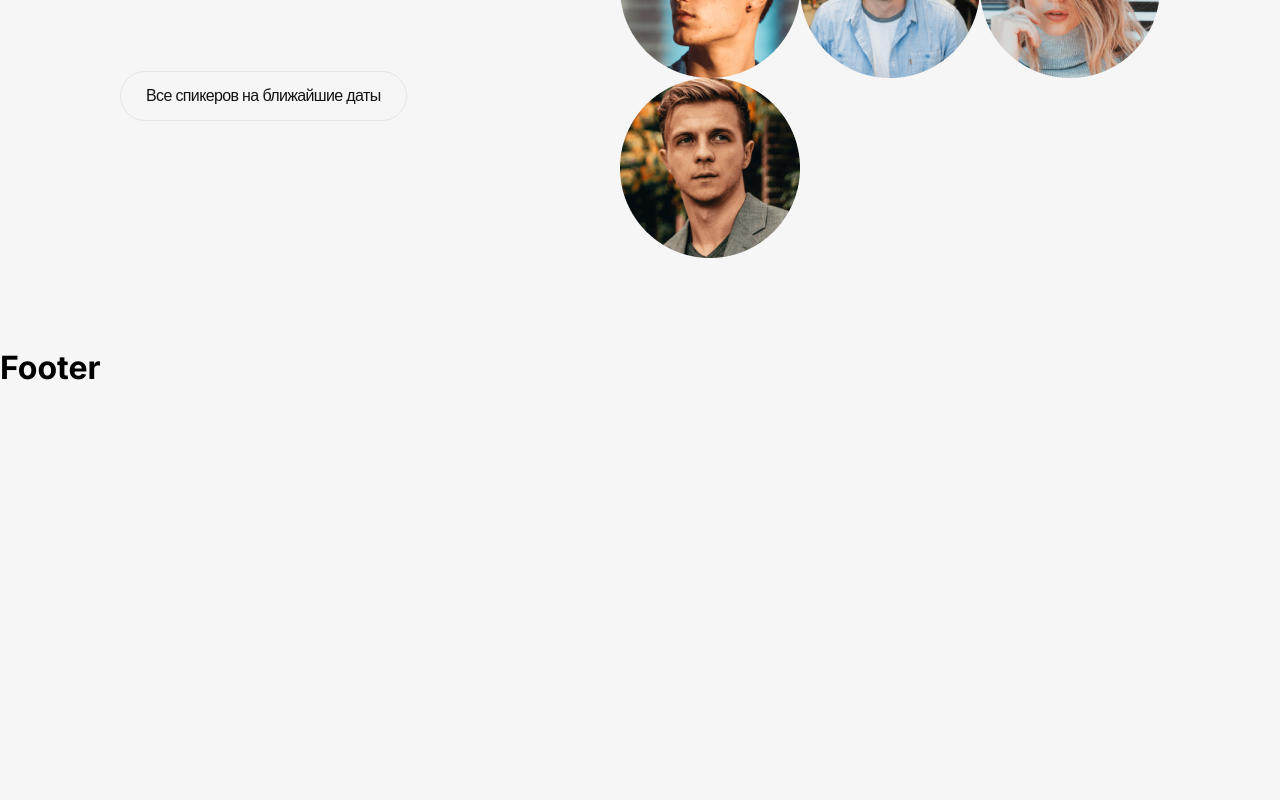
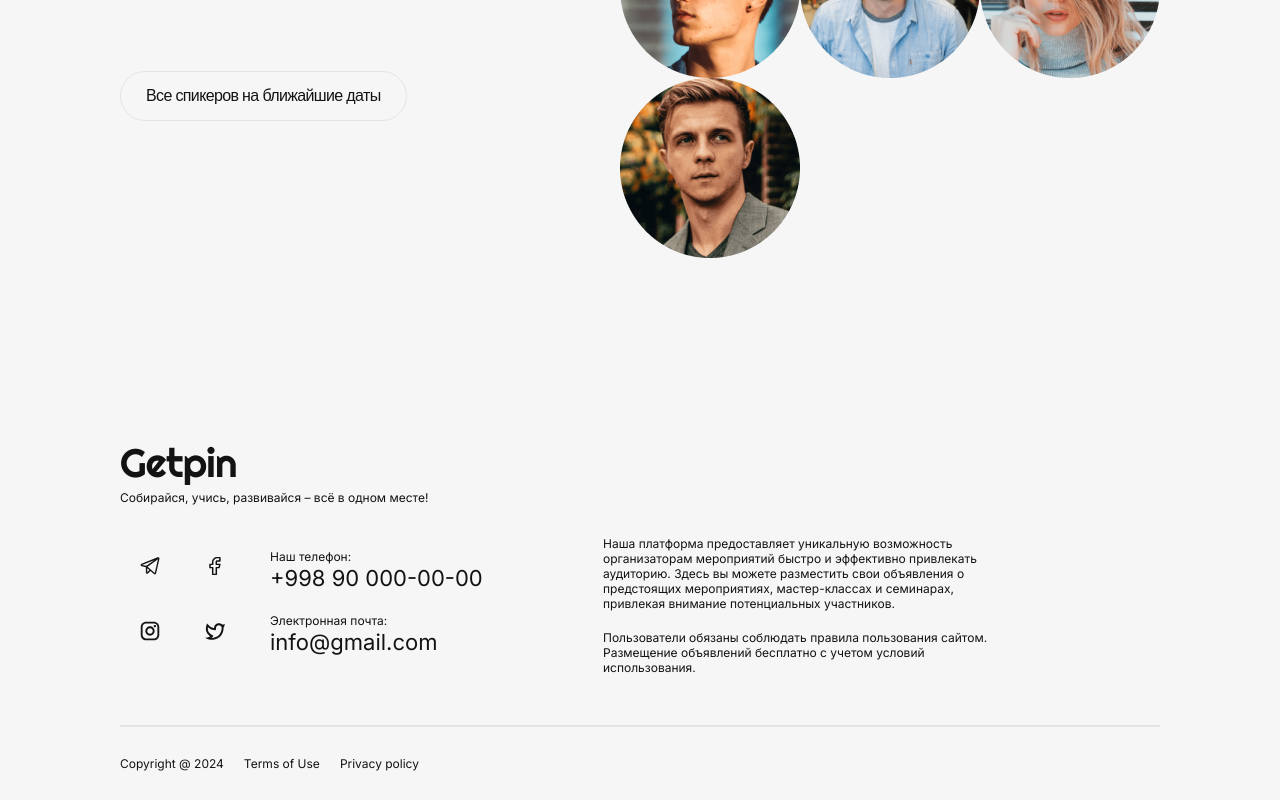
Before and after one commit to Sakiynat10/GetPin, a Next.js app: page / in a window 1280 px wide. Shown: the part 3724-4524 px from the top of the page. Before the commit the page ends 4111 px from the top, so only its background shows below. Built offline with nearby package versions, Linux system fonts and the light colour scheme.

Commit message:
adding footer

```diff
--- a/src/components/footer/index.jsx
+++ b/src/components/footer/index.jsx
@@ -1,7 +1,53 @@
+import "./style.scss"
+
 const Footer = () => {
-    return(
-        <h1>Footer</h1>
-    )
-}
+  return (
+    <footer>
+      <div className="container-1040">
+        <div className="footer-logo">
+          <a href="/">Getpin</a>
+          <span>Собирайся, учись, развивайся – всё в одном месте!</span>
+        </div>
+        <div className="footer-content">
+          <div className="content-left">
+            <div className="footer-medias">
+              <a href="/">
+                <img src="/telegram.svg" alt="telegram" />
+              </a>
+              <a href="/">
+                <img src="/facebook.svg" alt="facebook" />
+              </a>
+              <a href="/">
+                <img src="/instagram.svg" alt="instagram" />
+              </a>
+              <a href="/">
+                <img src="/twitter.svg" alt="twitter" />
+              </a>
+            </div>
+            <div className="footer-contact">
+              <div className="contact-number">
+                <span>Наш телефон:</span>
+                <p>+998 90 000-00-00</p>
+              </div>
+              <div className="contact-email">
+                <span>Электронная почта:</span>
+                <p>info@gmail.com</p>
+              </div>
+            </div>
+          </div>
+          <div className="content-right">
+            <p className="right-title">Наша платформа предоставляет уникальную возможность организаторам мероприятий быстро и эффективно привлекать аудиторию. Здесь вы можете разместить свои объявления о предстоящих мероприятиях, мастер-классах и семинарах, привлекая внимание потенциальных участников.</p>
+            <p className="right-subtitle">Пользователи обязаны соблюдать правила пользования сайтом. Размещение объявлений бесплатно с учетом условий использования.</p>
+          </div>
+        </div>
+        <div className="footer-bottom">
+            <p>Copyright @ 2024</p>
+            <span>Terms of Use</span>
+            <span>Privacy policy</span>
+        </div>
+      </div>
+    </footer>
+  );
+};
 
 export default Footer;
--- a/src/components/footer/style.scss
+++ b/src/components/footer/style.scss
@@ -0,0 +1,95 @@
+footer{
+    padding-top: 90px;
+    .footer-logo{
+        display: flex;
+        flex-direction: column;
+        gap: 3px;
+        a{
+            color: #131313;
+            font-family: "Righteous";
+            font-size: 40px;
+            font-weight: 400;
+            letter-spacing: -0.8px;
+        }
+        span{
+            display: inline-block;
+            color: #131313;
+            font-size: 12px;
+            font-weight: 400;
+            margin-bottom: 31px;
+        }
+    }
+    .footer-content{
+        display: grid;
+        grid-template-columns: 366px 396px;
+        gap: 117px;
+        padding-bottom: 50px;
+        border-bottom: 2px solid  #E4E4E4;
+        .content-left{
+            display: flex;
+            gap: 25px;
+            .footer-medias{
+                display: grid;
+                grid-template-columns: 1fr 1fr;
+                gap: 5px;
+                height: 125px;
+                width: 125px;
+                a{
+                    display: flex;
+                    align-items: center;
+                    justify-content: center;
+                    border-radius: 50%;
+                    width: 60px;
+                    height: 60px;
+                    img{
+                        width: 20px;
+                        height: 20px;
+                        object-fit: contain;
+                    }
+                }
+            }
+            .footer-contact{
+                .contact-number , .contact-email{
+                    span{
+                        color: #131313;
+                        font-size: 12px;
+                        font-weight: 400;
+                    }
+                    p{
+                        color: #131313;
+                        font-size: 22px;
+                        font-weight: 400;
+                    }
+                }
+                .contact-number{
+                    margin-top: 9px;
+                }
+                .contact-email{
+                    margin-top: 18px;
+                }
+            }
+        }
+        .content-right{
+
+          p{
+            color: #131313;
+            font-size: 12px;
+            font-weight: 400;
+          }
+          .right-title{
+            margin-bottom: 19px;
+          }
+        }
+    }
+    .footer-bottom{
+        display: flex;
+        gap: 20px;
+        margin-top: 29px;
+        margin-bottom: 29px;
+        p , span{
+            color: #131313;
+            font-size: 12px;
+            font-weight: 400;
+        }
+    }
+}
```
